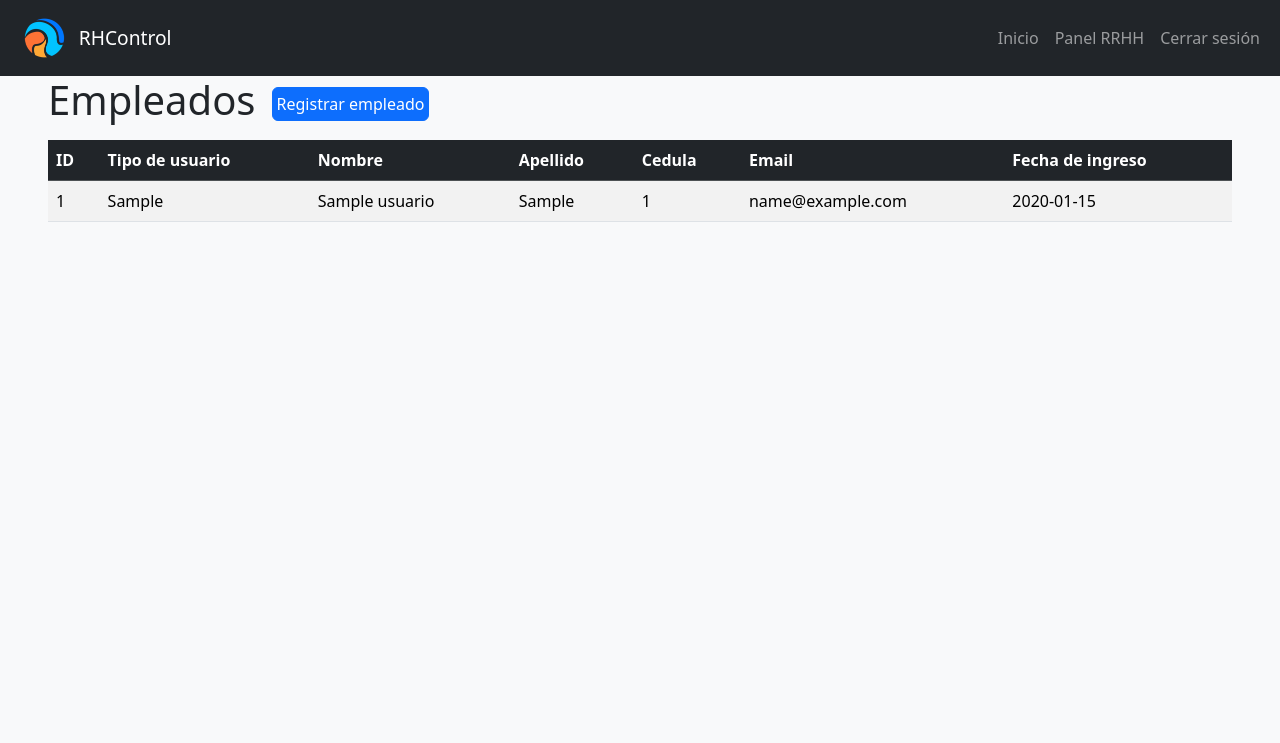
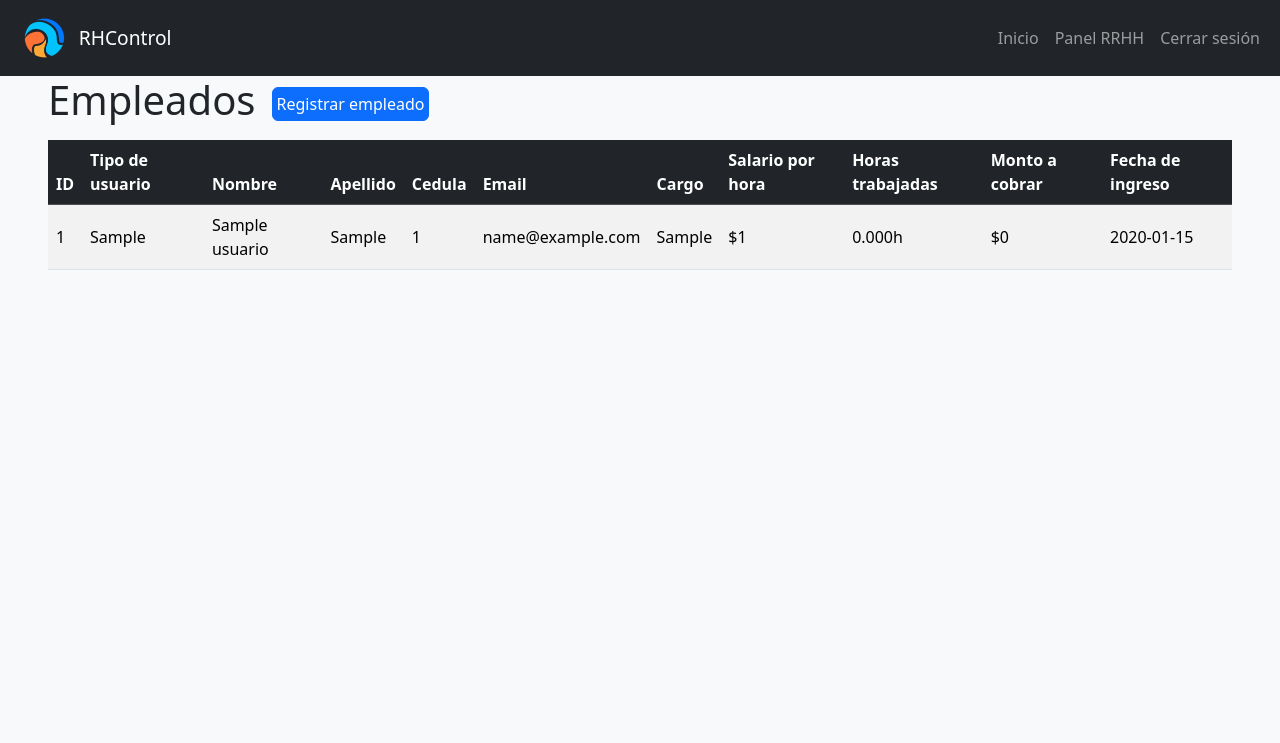
Before and after one commit to carldanvm/rrhh, a PHP site: page /rrhh/index.php?page=panel_rrhh in a window 1280 px wide. Shown: the top 743 px of the page. Run offline with PHP 8.4, Linux system fonts and the light colour scheme; the visitor is signed in with stand-in values (Sample User, id 1); tables that the repository leaves empty hold one stand-in row (values such as "Sample post").

Commit message:
mostrar mas informacion en la tabla empleados

```diff
--- a/backend/get-empleados.php
+++ b/backend/get-empleados.php
@@ -9,7 +9,15 @@ if (!isset($_SESSION['logeado_id'])) {
     exit();
 }
 
-$sql = "SELECT id, tipo_usuario, nombre, apellido, cedula, email, fecha_ingreso FROM usuarios";
+/* Obtener la información de los empleados con sus horas trabajadas */
+$sql = "SELECT u.id, u.tipo_usuario, u.nombre, u.apellido, u.cedula, u.email, u.fecha_ingreso,
+               c.salario_base, c.cargo,
+               COALESCE(SUM(r.horas_trabajadas), 0) AS horas_trabajadas
+        FROM usuarios u
+        LEFT JOIN cargos c ON u.id = c.usuario_id
+        LEFT JOIN registros r ON u.id = r.usuario_id AND MONTH(r.entrada) = MONTH(CURDATE())
+        GROUP BY u.id";
+
 $result = mysqli_query($conn, $sql);
 
 $empleados = array();
@@ -18,5 +26,10 @@ while ($row = mysqli_fetch_assoc($result)) {
     $empleados[] = $row;
 }
 
+/* Por cada empleado, anadir una nueva propiedad "por cobrar" que va a ser la multiplicacion de salario base por horas trabajadas, si alguna propiedad es null, cambiarlo a 0 */
+foreach ($empleados as &$empleado) {
+    $empleado['por_cobrar'] = $empleado['salario_base'] * $empleado['horas_trabajadas'];
+}
+
 echo json_encode($empleados);
 exit();
--- a/js/tabla-rrhh.js
+++ b/js/tabla-rrhh.js
@@ -30,14 +30,20 @@ function llenarTabla(response) {
                 <td>${empleado.apellido}</td>
                 <td>${empleado.cedula}</td>
                 <td>${empleado.email}</td>
+                <td>${empleado.cargo}</td>
+                <td>$${empleado.salario_base}</td>
+                <td>${empleado.horas_trabajadas}h</td>
+                <td>$${empleado.por_cobrar}</td>
                 <td>${empleado.fecha_ingreso}</td>
             </tr>
+
         `
-
         tbody.append(fila);
     })
 
 }
+
+
 
 async function infoEmpleado(id) {
     console.log("Clicked: " + id);
--- a/version.txt
+++ b/version.txt
@@ -1 +1 @@
-0.7.0
+0.9.0
--- a/vistas/panel_rrhh.php
+++ b/vistas/panel_rrhh.php
@@ -47,6 +47,18 @@
                                 Email
                             </th>
                             <th scope="col">
+                                Cargo
+                            </th>
+                            <th scope="col">
+                                Salario por hora
+                            </th>
+                            <th scope="col">
+                                Horas trabajadas
+                            </th>
+                            <th scope="col">
+                                Monto a cobrar
+                            </th>
+                            <th scope="col">
                                 Fecha de ingreso
                             </th>
                         </tr>
```
